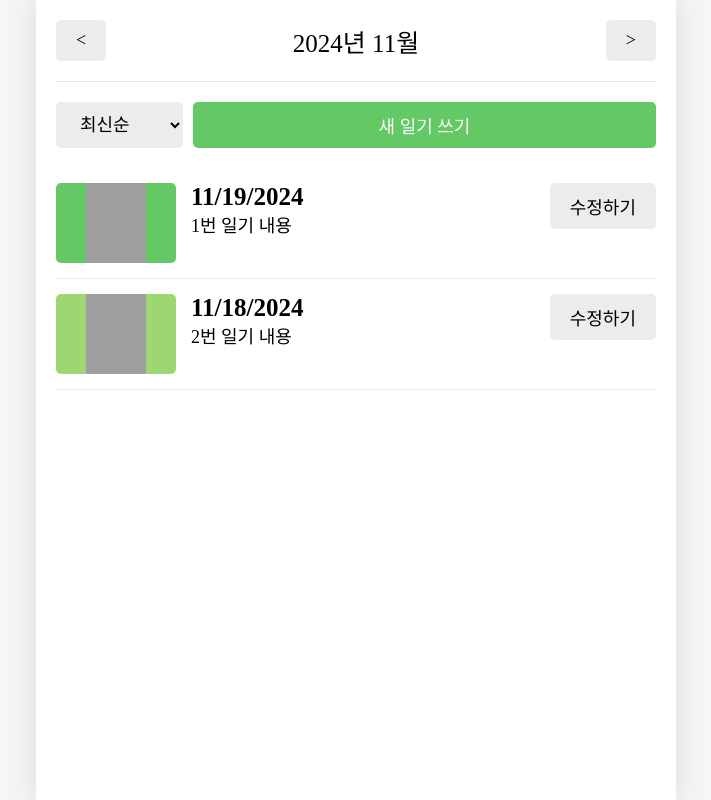
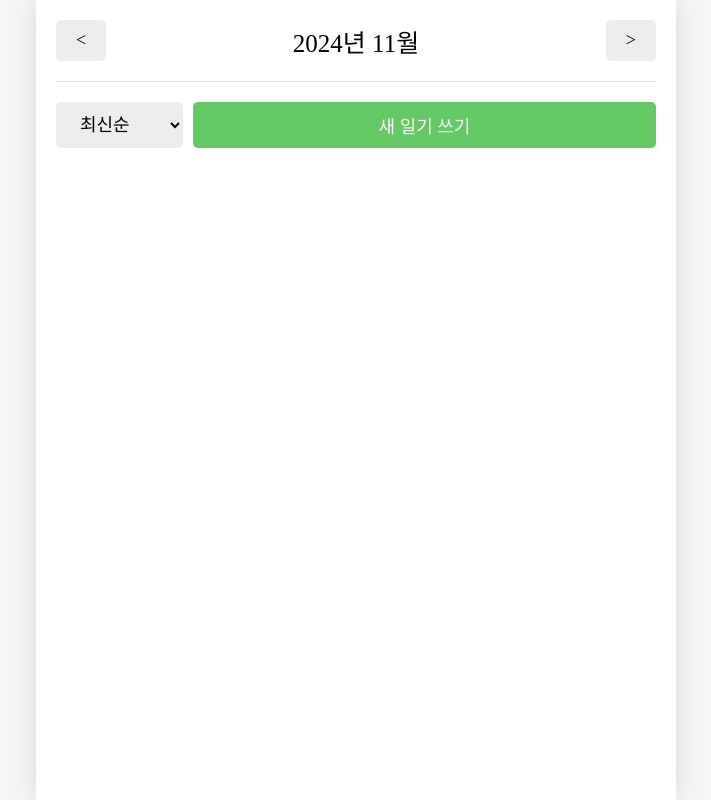
Before and after one commit to wjinss/study-emotionDiary, a React (Vite) app: page / in a window 1280 px wide. Shown: the whole page, without its empty margins (284-995 px from the left). Built offline with nearby package versions, Linux system fonts and the light colour scheme; grey boxes are pictures that could not be loaded; a web font is replaced by a local one.

Commit message:
로컬스토리지

```diff
--- a/src/App.jsx
+++ b/src/App.jsx
@@ -6,54 +6,68 @@
 import Diary from "./pages/Diary";
 import NotFound from "./pages/NotFound";
 import Edit from "./pages/Edit";
-
-const mockData = [
-  {
-    id: 1,
-    createdDate: new Date("2024-11-19").getTime(),
-    emotionId: 1,
-    content: "1번 일기 내용",
-  },
-  {
-    id: 2,
-    createdDate: new Date("2024-11-18").getTime(),
-    emotionId: 2,
-    content: "2번 일기 내용",
-  },
-  {
-    id: 3,
-    createdDate: new Date("2024-10-17").getTime(),
-    emotionId: 3,
-    content: "3번 일기 내용",
-  },
-  {
-    id: 4,
-    createdDate: new Date("2024-09-02").getTime(),
-    emotionId: 4,
-    content: "4번 일기 내용",
-  },
-];
+import { useEffect } from "react";
+import { useState } from "react";
 
 function reducer(state, action) {
+  let nextState;
   switch (action.type) {
-    case "CREATE":
-      return [action.data, ...state];
-    case "UPDATE":
-      return state.map((item) =>
+    case "INIT":
+      return action.data;
+    case "CREATE": {
+      nextState = [action.data, ...state];
+      break;
+    }
+    case "UPDATE": {
+      nextState = state.map((item) =>
         String(item.id) === String(action.data.id) ? action.data : item
       );
-    case "DELETE":
-      return state.filter((item) => String(item.id) !== String(action.id));
+      break;
+    }
+    case "DELETE": {
+      nextState = state.filter((item) => String(item.id) !== String(action.id));
+      break;
+    }
     default:
       return state;
   }
+
+  localStorage.setItem("diary", JSON.stringify(nextState));
+  return nextState;
 }
 export const DiaryStateContext = createContext();
 export const DiaryDispatchContext = createContext();
 
 function App() {
-  const [data, dispatch] = useReducer(reducer, mockData);
-  const idRef = useRef(5);
+  const [isLoading, setIsLoading] = useState(true);
+  const [data, dispatch] = useReducer(reducer, []);
+
+  const idRef = useRef(0);
+
+  useEffect(() => {
+    const storedData = localStorage.getItem("diary");
+    if (!storedData) {
+      setIsLoading(false);
+      return;
+    }
+    const parsedData = JSON.parse(storedData);
+    if (!Array.isArray(parsedData)) {
+      setIsLoading(false);
+      return;
+    }
+    let maxId = 0;
+    parsedData.forEach((item) => {
+      if (Number(item.id) > maxId) {
+        maxId = Number(item.id);
+      }
+    });
+    idRef.current = maxId + 1;
+    dispatch({
+      type: "INIT",
+      data: parsedData,
+    });
+    setIsLoading(false);
+  }, []);
 
   // 1. 새로운 일기 추가
   const onCreate = (createdDate, emotionId, content) => {
@@ -87,6 +101,10 @@
       id,
     });
   };
+
+  if (isLoading) {
+    return <div>데이터 로딩중입니다..</div>;
+  }
   return (
     <>
       <DiaryStateContext.Provider value={data}>
```
